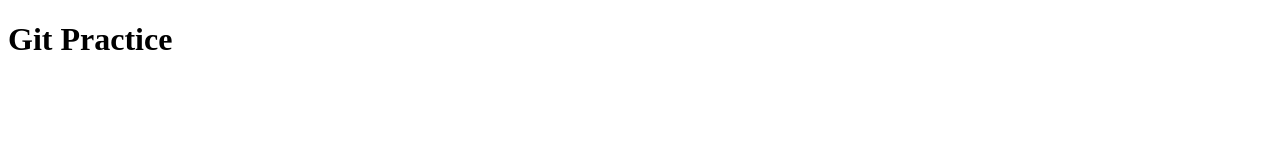
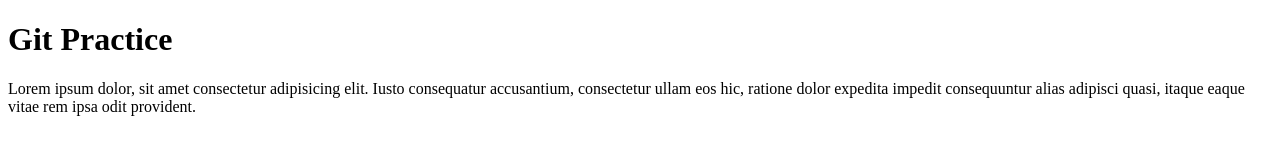
Before and after one commit to AmitRout16-01/demo1-practice, a plain HTML site: page index.html in a window 1280 px wide. Drawn offline with Linux system fonts and the light colour scheme.

Commit message:
adding a para

```diff
--- a/index.html
+++ b/index.html
@@ -7,5 +7,6 @@
 </head>
 <body>
     <h1>Git Practice</h1>
+    Lorem ipsum dolor, sit amet consectetur adipisicing elit. Iusto consequatur accusantium, consectetur ullam eos hic, ratione dolor expedita impedit consequuntur alias adipisci quasi, itaque eaque vitae rem ipsa odit provident.
 </body>
 </html>
```
